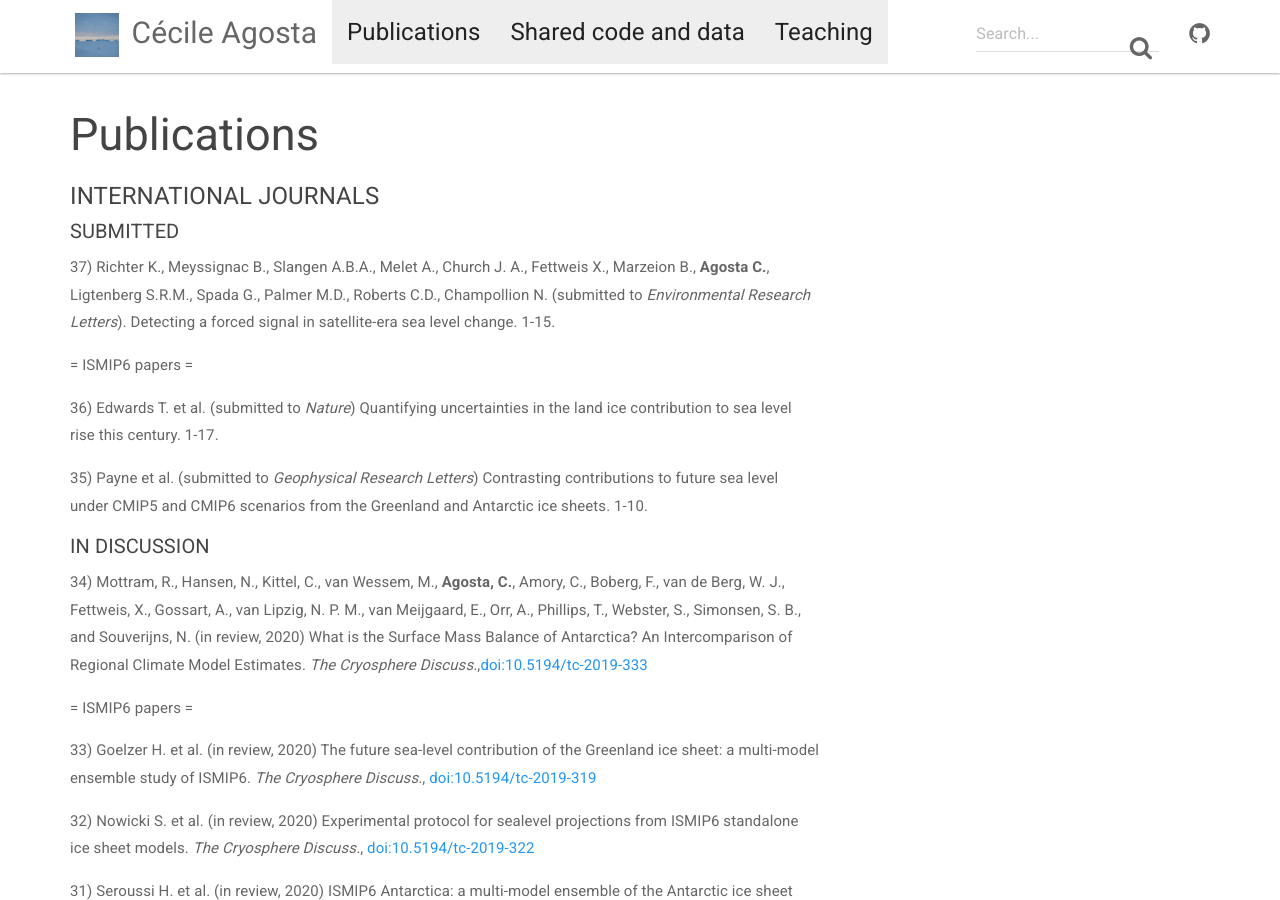
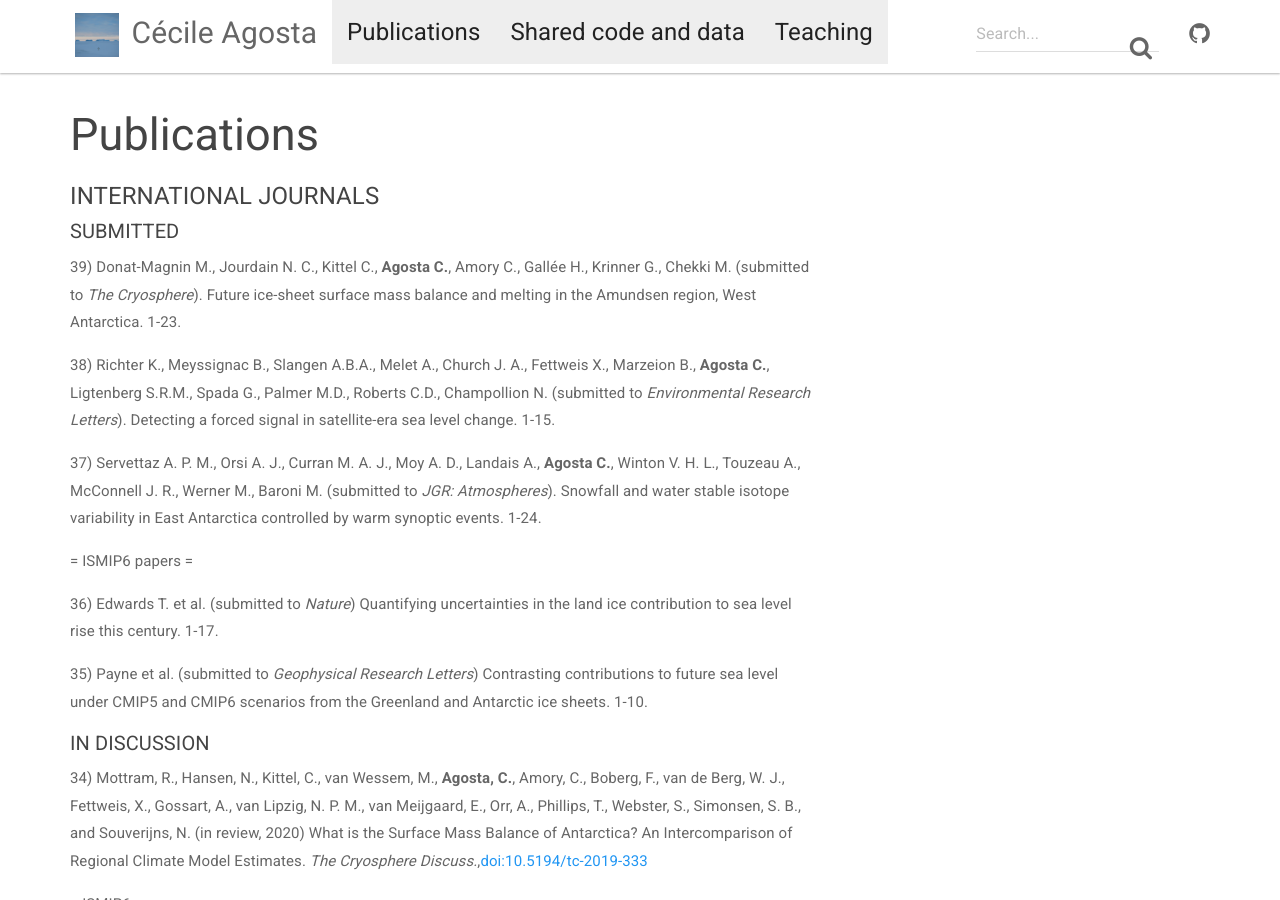
Before and after one commit to cecileagosta/cecileagosta.github.io, a Jekyll site: the page built from _docs/publications.md, in a window 1280 px wide and 900 px high. Built offline with Jekyll 4.4.1, drawn with Linux system fonts in a browser that asks for light colours; nearby versions of some CDN libraries.

Commit message:
Update publications.md

```diff
--- a/_docs/publications.md
+++ b/_docs/publications.md
@@ -7,7 +7,12 @@ permalink: /publications/
 
 ##### SUBMITTED
 
-37) Richter K., Meyssignac B., Slangen A.B.A., Melet A., Church J. A., Fettweis X., Marzeion B., **Agosta C.**, Ligtenberg S.R.M., Spada G., Palmer M.D., Roberts C.D., Champollion N. (submitted to *Environmental Research Letters*). Detecting a forced signal in satellite-era sea level change. 1-15.
+39) Donat-Magnin M., Jourdain N. C., Kittel C., **Agosta C.**, Amory C., Gallée H., Krinner G., Chekki M. (submitted to *The Cryosphere*). Future ice-sheet surface mass balance and melting in the Amundsen region, West Antarctica. 1-23.
+
+38) Richter K., Meyssignac B., Slangen A.B.A., Melet A., Church J. A., Fettweis X., Marzeion B., **Agosta C.**, Ligtenberg S.R.M., Spada G., Palmer M.D., Roberts C.D., Champollion N. (submitted to *Environmental Research Letters*). Detecting a forced signal in satellite-era sea level change. 1-15.
+
+37) Servettaz A. P. M., Orsi A. J., Curran M. A. J., Moy A. D., Landais A., **Agosta C.**, Winton V. H. L., Touzeau A., McConnell J. R., Werner M., Baroni M. (submitted to *JGR: Atmospheres*). Snowfall and water stable isotope variability in East Antarctica controlled by warm synoptic events. 1-24.
+
 
 = ISMIP6 papers =
 
```
